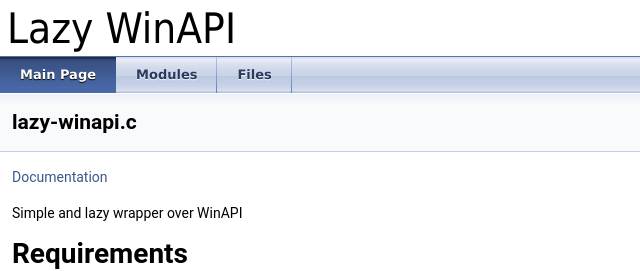
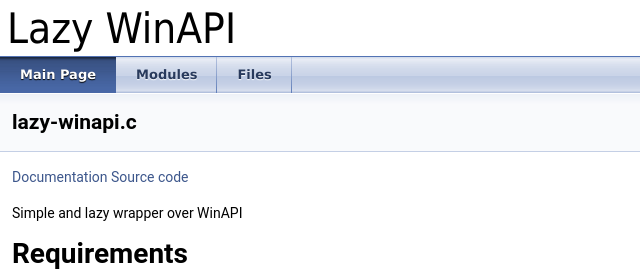
Before and after one commit to DoumanAsh/lazy-winapi.c, a plain HTML site: page index.html in a window 1280 px wide. Shown: the top 271 px of the page, 0-640 px from the left. Drawn offline with Linux system fonts and the light colour scheme.

Commit message:
Auto-update
Commit: Tidy up README and CMake config(ca6cd4e 2017-01-21)

```diff
--- a/index.html
+++ b/index.html
@@ -78,7 +78,7 @@
 <div class="title">lazy-winapi.c </div>  </div>
 </div><!--header-->
 <div class="contents">
-<div class="textblock"><p><a href="https://ci.appveyor.com/project/DoumanAsh/lazy-winapi-c/branch/master"></a> <a href="https://doumanash.github.io/lazy-winapi.c/">Documentation</a></p>
+<div class="textblock"><p><a href="https://ci.appveyor.com/project/DoumanAsh/lazy-winapi-c/branch/master"></a> <a href="https://doumanash.github.io/lazy-winapi.c/">Documentation</a> <a href="https://github.com/DoumanAsh/lazy-winapi.c/archive/master.zip">Source code</a></p>
 <p>Simple and lazy wrapper over WinAPI</p>
 <h1>Requirements </h1>
 <ul>
```
